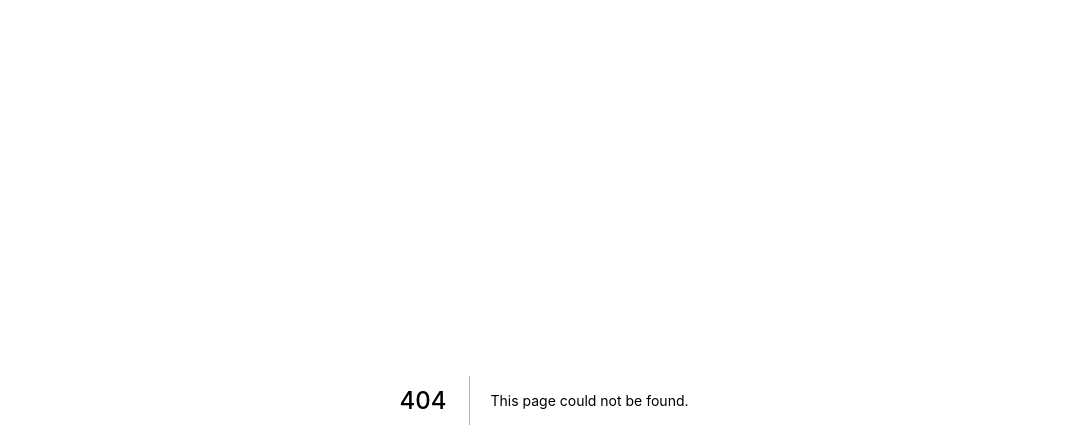
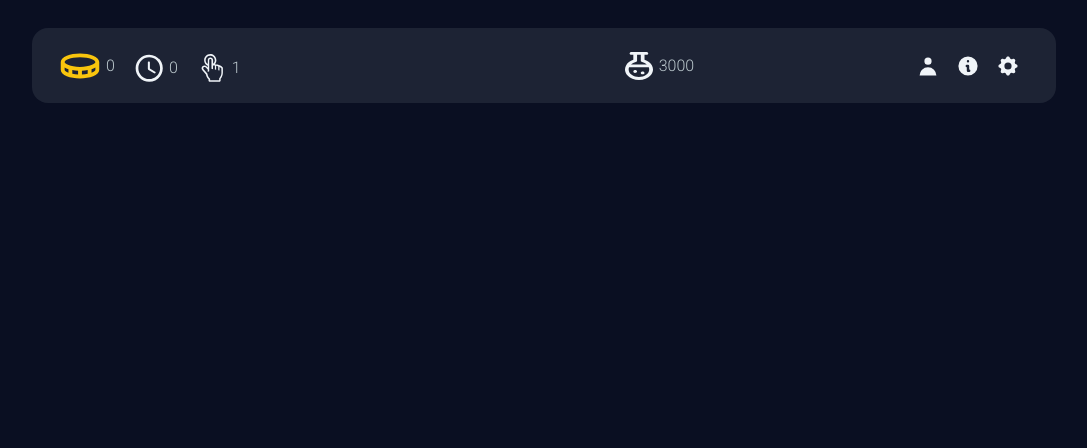
Before and after one commit to walde-dev/elemental-clicker, a Next.js app: page /components/Header in a window 1280 px wide. Before the commit this address had no page. Shown: the top 448 px of the page, without its empty margins (96-1183 px from the left). Built offline with nearby package versions, Linux system fonts and the light colour scheme.

Commit message:
added header + click /  tick logic

```diff
--- a/pages/_app.js
+++ b/pages/_app.js
@@ -1,7 +1,42 @@
-import '../styles/globals.css'
+import Header from "./components/Header";
+import "../styles/globals.css"
+import { useEffect, useRef, useState } from "react";
+import useInterval from "./components/Logic/Hooks/useInterval";
+
+
 
 function MyApp({ Component, pageProps }) {
-  return <Component {...pageProps} />
+
+  const [coins, setCoins] = useState(0)
+  const [coinsPerSecond, setCoinsPerSecond] = useState(0);
+  const [coinsPerClick, setCoinsPerClick] = useState(1);
+
+
+  function click() {
+    setCoins(coins + coinsPerClick);
+  }
+
+  function tick() {
+    console.log('TICK')
+    setCoins(coins + coinsPerSecond);
+  }
+
+  useInterval(() => {
+    tick();
+  }, 1000);
+
+
+
+
+  return (
+    <div
+      className='flex flex-col font-roboto font-light lg:px-32 md:px-16 py-7 bg-main-background-blue w-screen max-w-full max-h-full h-full min-h-screen'
+      onClick={() =>
+        click()
+      }>
+      <Header coins={coins} coinsPerSecond={coinsPerSecond} coinsPerClick={coinsPerClick} />
+    </div>
+  );
 }
 
 export default MyApp
--- /dev/null
+++ b/pages/components/Header.js
@@ -0,0 +1,68 @@
+import { useState } from 'react'
+
+import Coins from "../../public/icons/coins.svg"
+import Clock from "../../public/icons/clock.svg"
+import Finger from "../../public/icons/finger.svg"
+import Mana from "../../public/icons/mana.svg"
+
+
+
+import { CogIcon, InformationCircleIcon, UserIcon, UsersIcon } from '@heroicons/react/solid'
+
+
+import TopMenuButton from './Buttons/TopMenuButton'
+import Logic from './Logic/logic'
+
+
+
+export default function Header(props) {
+
+    /* Mock Data */
+    const [coinAmount, setCoinAmount] = useState(3000)
+
+    return (
+        <div className='flex flex-row w-full sm:h-[75px] rounded-2xl px-7 bg-secondary-blue text-grey items-center'>
+
+            <div className='flex flex-row w-full justify-between '>
+                <div className='flex sm:flex-row flex-col justify-center sm:space-x-5 space-y-1'>
+                    <div className='flex flex-row space-x-1.5'>
+                        <Coins className='self-center sm:w-10 sm:h-10 w-7 h-7' />
+                        <div className='self-center'>
+                            {props.coins}
+                        </div>
+                    </div>
+
+                    <div className='flex flex-row space-x-1.5'>
+                        <Clock className='self-center w-7 h-7' />
+                        <div className='self-center'>
+                            {props.coinsPerSecond}
+                        </div>
+                    </div>
+
+                    <div className='flex flex-row space-x-1.5'>
+                        <Finger className='self-center w-7 h-7' />
+                        <div className='self-center'>
+                            {props.coinsPerClick}
+                        </div>
+                    </div>
+                </div>
+
+                <div className='flex  sm:flex-row flex-col-reverse justify-evenly sm:justify-between w-5/12 max-w-md'>
+                    <div className='flex flex-row self-center space-x-1.5'>
+                        <Mana className='self-center w-7 h-7' />
+                        <div className='self-center'>
+                            {coinAmount}
+                        </div>
+                    </div>
+
+                    <div className='flex flex-row justify-around self-center '>
+                        <TopMenuButton icon={UserIcon} />
+                        <TopMenuButton icon={InformationCircleIcon} />
+                        <TopMenuButton icon={CogIcon} />
+                    </div>
+                </div>
+            </div>
+
+        </div>
+    )
+}
--- /dev/null
+++ b/pages/components/Logic/logic.js
@@ -0,0 +1,6 @@
+import { useState } from "react";
+
+export default function Logic(){
+
+
+}
```
